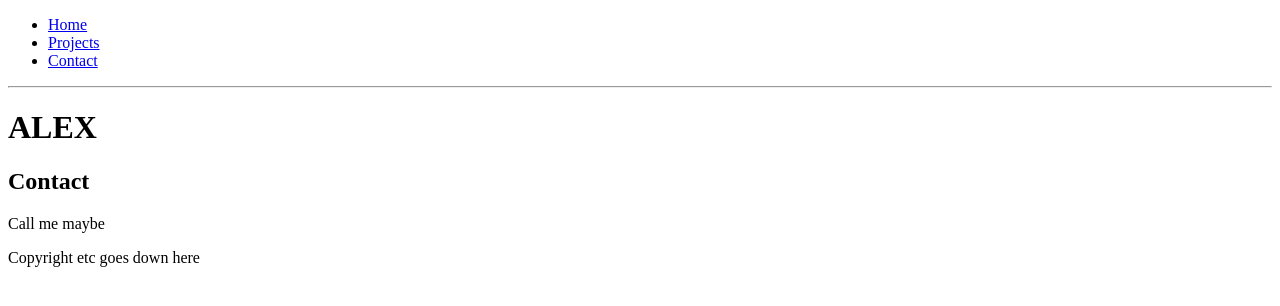
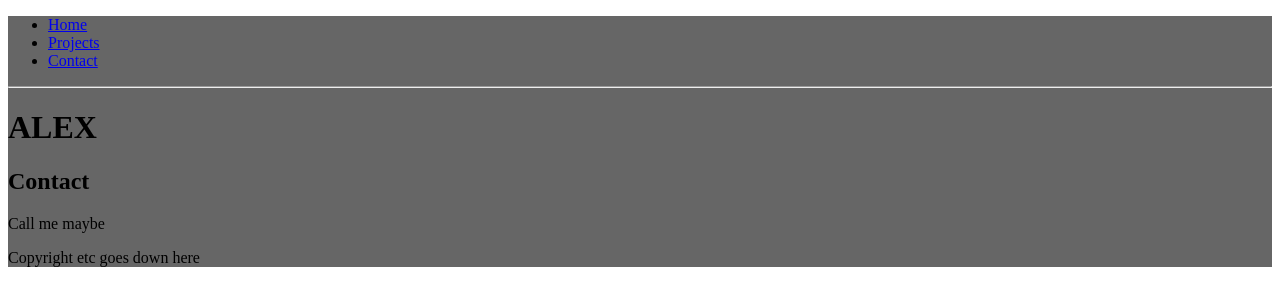
Before and after one commit to ataylor95/personal-site, a React (Create React App) app: page /contact in a window 1280 px wide. Shown: the top 306 px of the page. Built offline with nearby package versions, Linux system fonts and the light colour scheme.

Commit message:
set up basic scss structure

```diff
--- /dev/null
+++ b/src/components/components.scss
@@ -0,0 +1 @@
+@import './page/page.scss';
--- /dev/null
+++ b/src/components/page/page.scss
@@ -0,0 +1,3 @@
+.page {
+    background-color: $gray-base;
+}
--- /dev/null
+++ b/src/index.scss
@@ -0,0 +1,3 @@
+@import './styling/variables.scss';
+
+@import './components/components.scss';
--- a/src/index.tsx
+++ b/src/index.tsx
@@ -2,6 +2,7 @@ import React from 'react';
 import ReactDOM from 'react-dom';
 import App from './App';
 import * as serviceWorker from './serviceWorker';
+import './index.scss';
 
 ReactDOM.render(<App />, document.getElementById('root'));
 
--- /dev/null
+++ b/src/styling/variables.scss
@@ -0,0 +1 @@
+$gray-base: #666;
```
